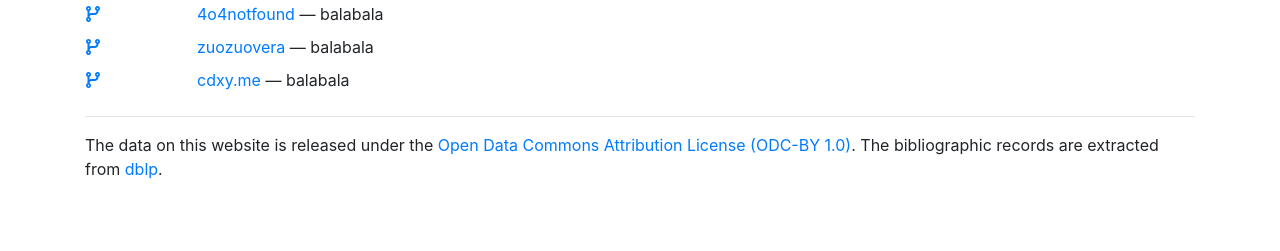
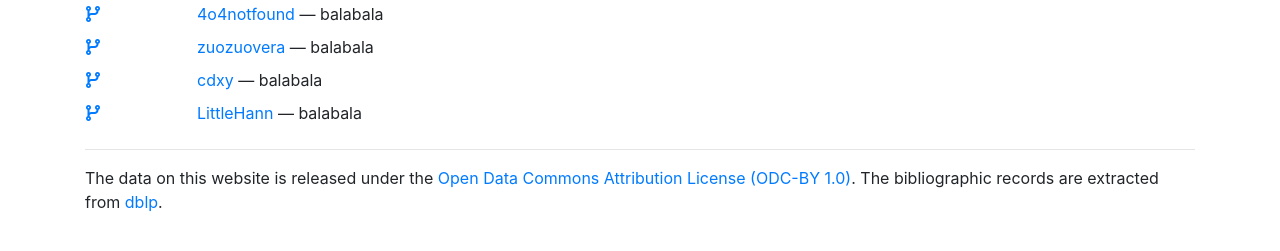
Before and after one commit to cyber-security-data-analysis/cyber-security-data-analysis.github.io, a plain HTML site: page pages.html in a window 1280 px wide. Shown: the part 127-378 px from the top of the page. Drawn offline with nearby package versions, Linux system fonts and the light colour scheme.

Commit message:
add littleHan blog into pages.

```diff
--- a/pages.html
+++ b/pages.html
@@ -89,7 +89,15 @@
 	    <a href="https://cdxy.me/"><i class="fa fa-code-fork" aria-hidden="true"></i></a>
 	  </th>
 	  <td style="vertical-align:top">
-	    <a id="cdxy" href="https://cdxy.me/">cdxy.me</a> &mdash; balabala
+	    <a id="cdxy" href="https://cdxy.me/">cdxy</a> &mdash; balabala
+	  </td>
+	</tr>
+    <tr class="spaceUnder">
+	  <th style="vertical-align:top" width="10%">
+	    <a href="https://www.cnblogs.com/LittleHann/"><i class="fa fa-code-fork" aria-hidden="true"></i></a>
+	  </th>
+	  <td style="vertical-align:top">
+	    <a id="LittleHann" href="https://www.cnblogs.com/LittleHann/">LittleHann</a> &mdash; balabala
 	  </td>
 	</tr>
 
```
Also changed, not shown: index.html (+1 -0 lines), templates/index.html (+1 -0 lines).
